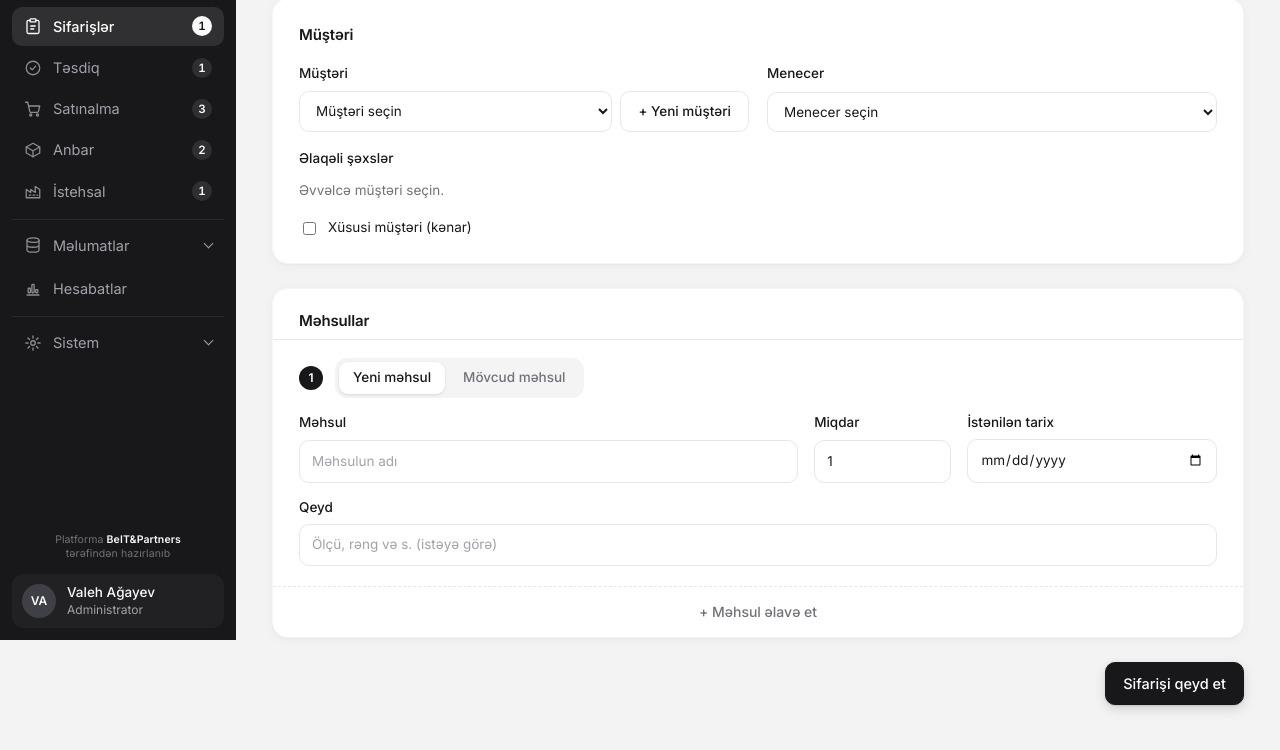
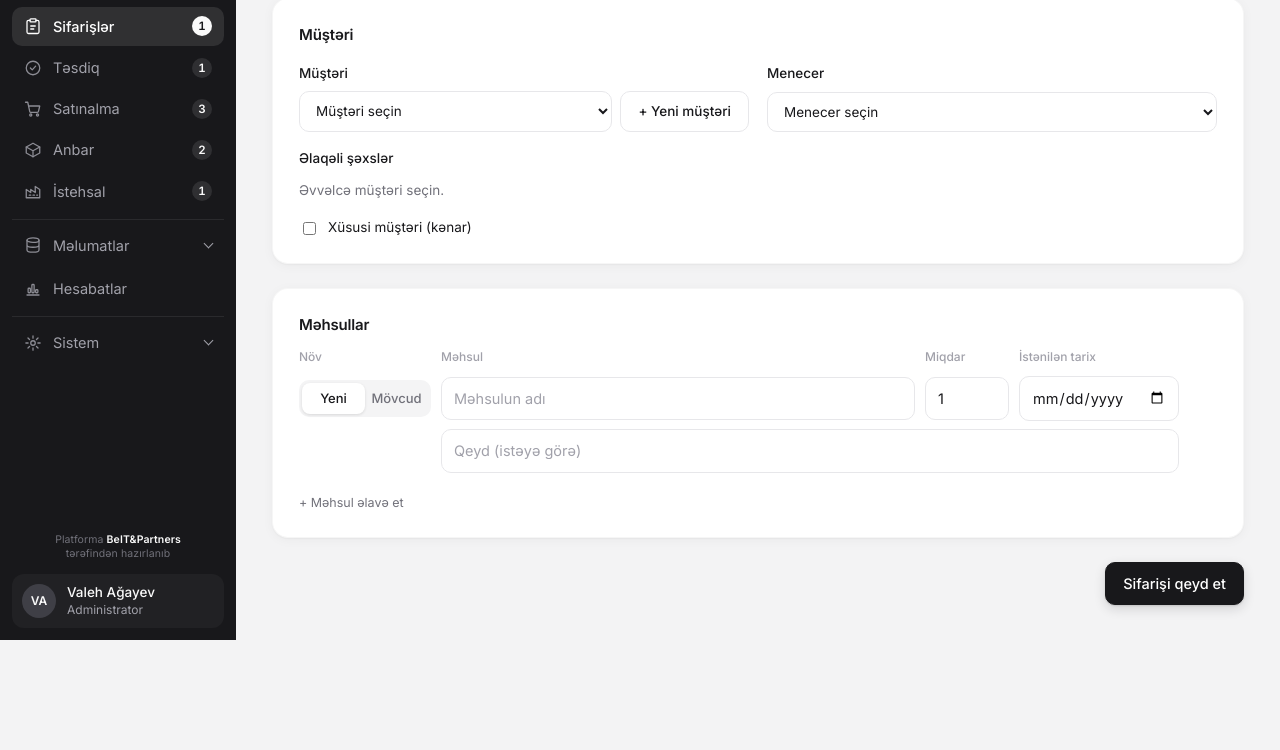
Before and after one commit to habibmammadov1/alzzoni-init, a plain HTML site: page order-new.html in a window 1280 px wide. Shown: the part 160-910 px from the top of the page. After the commit the page ends 829 px from the top, so only its background shows below. Drawn offline with Linux system fonts and the light colour scheme.

Commit message:
New order: compact product rows
Column labels once; each product is a row with a small Yeni/Mövcud
switch, product, quantity, requested date and remove, with the note on
a second line.

Co-Authored-By: Claude Opus 5.5 <noreply@anthropic.com>

```diff
--- a/css/app.css
+++ b/css/app.css
@@ -343,17 +343,20 @@ input[type=checkbox], input[type=radio] { width: auto; padding: 0; accent-color:
 .qty-unit span { position: absolute; top: 50%; right: 10px; transform: translateY(-50%); color: var(--faint); font-size: 12px; font-weight: 400; pointer-events: none; }
 .general-count { margin-right: auto; font-size: 13px; }
 .table tr.is-new td { background: var(--green-soft); }
-.products-card .card-head { padding-bottom: 6px; }
+.products-card { display: grid; gap: 10px; }
+.pi-cols, .pi { display: grid; grid-template-columns: 132px minmax(0, 1fr) 84px 160px 28px; gap: 8px 10px; align-items: center; }
+.pi-cols { color: var(--faint); font-size: 12px; font-weight: 500; }
 .prod-list { display: grid; }
-.prod-item { display: grid; gap: 14px; padding: 18px 26px 20px; border-top: 1px solid var(--line); }
-.prod-item-head { display: flex; align-items: center; gap: 12px; }
-.prod-item-head .segmented { margin-right: auto; }
-.prod-item-head .segmented label { padding: 5px 14px; font-size: 13.5px; }
-.prod-num { display: grid; place-items: center; width: 24px; height: 24px; border-radius: 50%; background: var(--ink); color: #fff; font-size: 12px; font-weight: 600; }
-.prod-fields { display: grid; grid-template-columns: minmax(0, 2fr) minmax(90px, .55fr) minmax(150px, 1fr); gap: 14px 16px; }
-.prod-note { grid-column: 1 / -1; }
-.add-product { display: block; width: 100%; padding: 14px; border: 0; border-top: 1px dashed var(--line); border-radius: 0 0 var(--radius) var(--radius); background: none; color: var(--muted); font: inherit; font-size: 14px; font-weight: 500; cursor: pointer; transition: background-color .15s, color .15s; }
-.add-product:hover { background: var(--row-hover); color: var(--ink); }
+.pi { padding: 10px 0; border-top: 1px solid var(--line); }
+.pi:first-child { border-top: 0; padding-top: 0; }
+.pi [hidden] { display: none; }
+.pi-note { grid-column: 2 / 5; }
+.pi-type { display: inline-flex; padding: 3px; border-radius: 10px; background: var(--hover); }
+.pi-type label { flex: 1; padding: 5px 0; border-radius: 8px; color: var(--muted); font-size: 13px; font-weight: 500; text-align: center; cursor: pointer; transition: background-color .15s, color .15s; }
+.pi-type input { position: absolute; opacity: 0; pointer-events: none; }
+.pi-type label:has(input:checked) { background: var(--surface); color: var(--ink); box-shadow: 0 1px 3px rgba(24, 24, 27, .12); }
+.pi-type label:has(input:focus-visible) { outline: 2px solid var(--ink); }
+.add-product { justify-self: start; font-size: 13.5px; }
 .answer-done { color: var(--ink); font-size: 13.5px; font-weight: 500; margin-right: 4px; }
 .review-filter { flex-wrap: wrap; }
 .report-filter { flex-wrap: wrap; }
@@ -722,10 +725,10 @@ legend { padding: 0 0 8px; font-size: 13.5px; font-weight: 500; color: var(--ink
     .sex-panels { padding: 16px; }
     .mat-row input.is-off { display: none; }
     .mat-extras { padding-left: 0; }
-    .prod-fields { grid-template-columns: minmax(0, 1fr) minmax(0, 1fr); }
-    .prod-fields > label:first-child, .prod-fields > label:nth-child(2) { grid-column: 1 / -1; }
-    .prod-item { padding: 16px; }
-    .prod-item-head .segmented label { padding: 5px 10px; }
+    .pi-cols { display: none; }
+    .pi { grid-template-columns: minmax(0, 1fr) minmax(0, 1fr) 28px; }
+    .pi > [name="product"], .pi > [name="recipeCode"], .pi-note { grid-column: 1 / -1; }
+    .pi-type { grid-column: 1 / 3; }
     .sex-order-body { grid-template-columns: minmax(0, 1fr); }
     .sex-order-body .table-wrap { border-right: 0; }
     .gantt { padding: 6px 16px 24px; }
--- a/order-new.html
+++ b/order-new.html
@@ -128,34 +128,28 @@
             <label class="check"><input type="checkbox" name="specialCustomer" value="true"> Xüsusi müştəri (kənar)</label>
         </section>
 
-        <section class="card products-card">
-            <div class="card-head"><h2>Məhsullar</h2></div>
+        <section class="card card-pad products-card">
+            <h2>Məhsullar</h2>
+            <div class="pi-cols" aria-hidden="true"><span>Növ</span><span>Məhsul</span><span>Miqdar</span><span>İstənilən tarix</span><span></span></div>
             <div class="prod-list" data-products></div>
-            <button class="add-product" type="button" data-add-product>+ Məhsul əlavə et</button>
+            <button class="link-btn add-product" type="button" data-add-product>+ Məhsul əlavə et</button>
             <template data-product-template>
-                <div class="prod-item" data-product>
-                    <div class="prod-item-head">
-                        <span class="prod-num" data-product-title>1</span>
-                        <div class="segmented" role="radiogroup" aria-label="Məhsulun növü">
-                            <label><input type="radio" value="YENI" data-type checked> Yeni məhsul</label>
-                            <label><input type="radio" value="MOVCUD" data-type> Mövcud məhsul</label>
-                        </div>
-                        <button class="icon-btn" type="button" data-remove-product aria-label="Məhsulu sil" title="Sil">×</button>
+                <div class="pi" data-product>
+                    <div class="pi-type" role="radiogroup" aria-label="Məhsulun növü">
+                        <label><input type="radio" value="YENI" data-type checked>Yeni</label>
+                        <label><input type="radio" value="MOVCUD" data-type>Mövcud</label>
                     </div>
-                    <div class="prod-fields">
-                        <label data-when="new">Məhsul <input name="product" placeholder="Məhsulun adı"></label>
-                        <label data-when="existing" hidden>Məhsul
-                            <select name="recipeCode">
-                                <option value="">Resept seçin</option>
-                                <option value="HM-001">Dolab 3 qapılı</option>
-                                <option value="HM-002">Yumşaq divan</option>
-                                <option value="HM-003">Metal ayaqlı stol</option>
-                            </select>
-                        </label>
-                        <label>Miqdar <input name="qty" type="number" min="1" value="1" required></label>
-                        <label>İstənilən tarix <input name="requestedDate" type="date" required></label>
-                        <label class="prod-note">Qeyd <input name="note" placeholder="Ölçü, rəng və s. (istəyə görə)"></label>
-                    </div>
+                    <input name="product" placeholder="Məhsulun adı" data-when="new" aria-label="Məhsul">
+                    <select name="recipeCode" data-when="existing" hidden aria-label="Məhsul">
+                        <option value="">Resept seçin</option>
+                        <option value="HM-001">Dolab 3 qapılı</option>
+                        <option value="HM-002">Yumşaq divan</option>
+                        <option value="HM-003">Metal ayaqlı stol</option>
+                    </select>
+                    <input name="qty" type="number" min="1" value="1" required aria-label="Miqdar">
+                    <input name="requestedDate" type="date" required aria-label="İstənilən tarix">
+                    <button class="icon-btn" type="button" data-remove-product aria-label="Məhsulu sil" title="Sil">×</button>
+                    <input class="pi-note" name="note" placeholder="Qeyd (istəyə görə)" aria-label="Qeyd">
                 </div>
             </template>
         </section>
@@ -227,7 +221,6 @@
                 card.querySelector('[name="recipeCode"]').required = !isNew;
             };
             const renumber = () => [...list.children].forEach((card, i, all) => {
-                card.querySelector('[data-product-title]').textContent = i + 1;
                 card.querySelector('[data-remove-product]').hidden = all.length === 1;
             });
             const add = () => {
```
